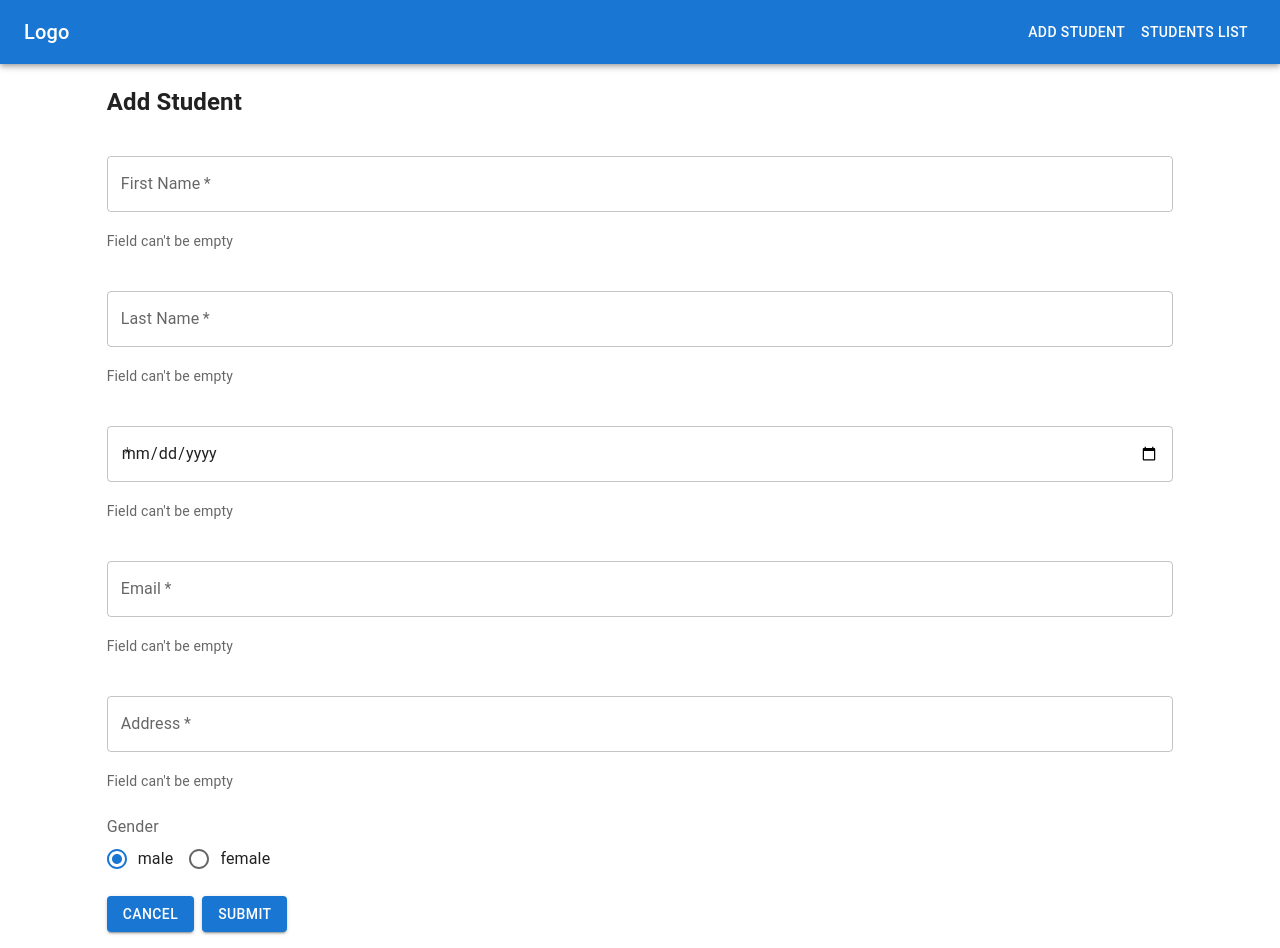
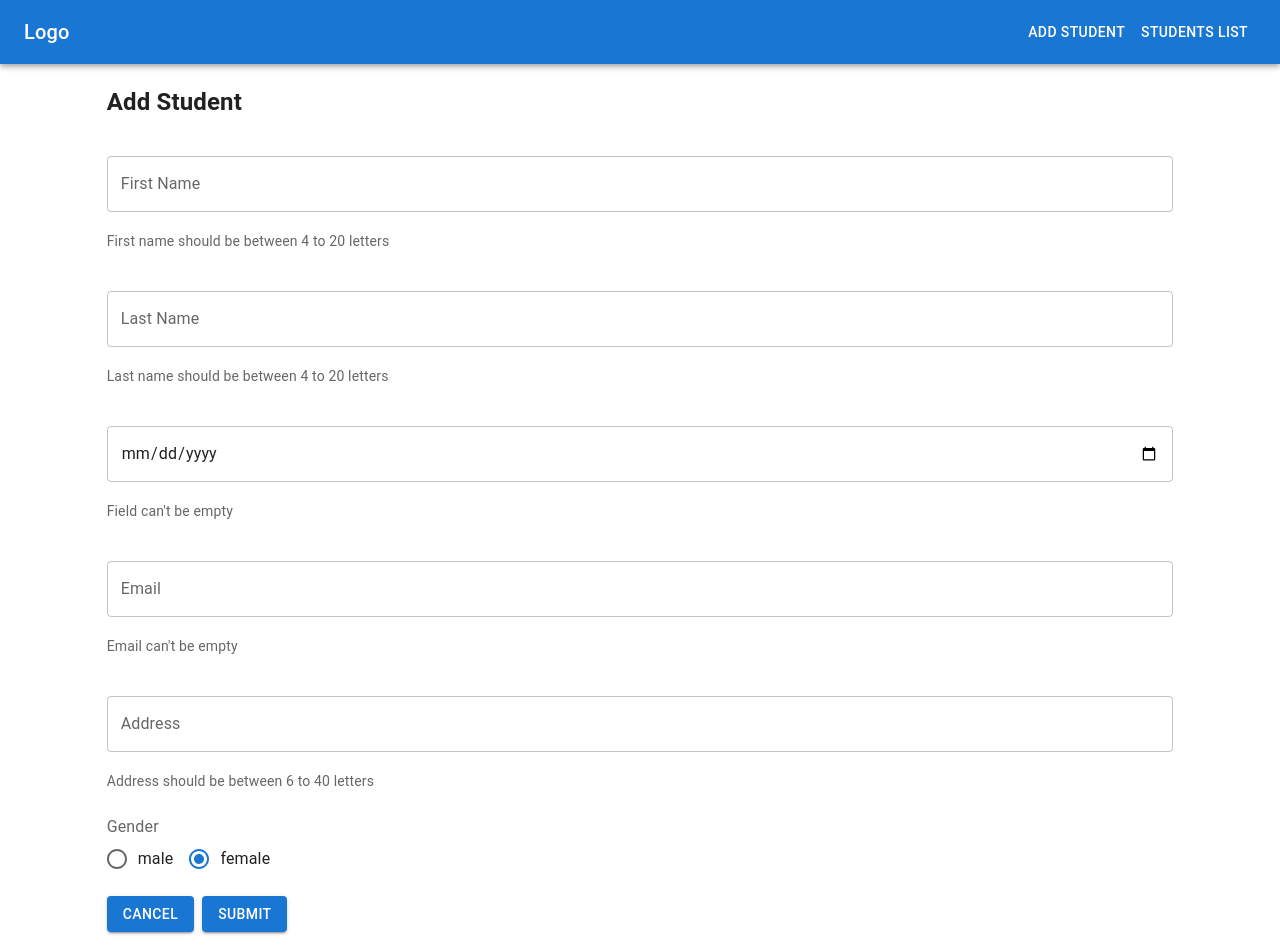
Before and after one commit to EliteArmy/students-frontend, a React (Create React App) app: page /new in a window 1280 px wide. Built offline with nearby package versions, Linux system fonts and the light colour scheme.

Commit message:
adding field validations

```diff
--- a/package.json
+++ b/package.json
@@ -29,6 +29,7 @@
     "redux-thunk": "^2.4.1",
     "reselect": "^4.1.5",
     "typescript": "^4.5.4",
+    "validator": "^13.7.0",
     "web-vitals": "^2.1.2"
   },
   "scripts": {
@@ -57,6 +58,7 @@
   },
   "devDependencies": {
     "@types/redux-logger": "^3.0.9",
-    "@types/redux-saga": "^0.10.5"
+    "@types/redux-saga": "^0.10.5",
+    "@types/validator": "^13.7.1"
   }
 }
--- a/src/components/form-radio/form-radio.component.tsx
+++ b/src/components/form-radio/form-radio.component.tsx
@@ -9,10 +9,12 @@ interface RadioProps {
   radioLabel: string;
   radioName: string;
   onSetRadio: Function;
+  defValue: boolean;
 }
 
 const RadioButtonsGroup = (props: RadioProps) => {
-  const { options, radioLabel, radioName, onSetRadio } = props;
+  const { options, radioLabel, radioName, defValue, onSetRadio } = props;
+
   const handleChange = (event: React.ChangeEvent<HTMLInputElement>) => {
     onSetRadio(event);
   };
@@ -23,9 +25,9 @@ const RadioButtonsGroup = (props: RadioProps) => {
       <RadioGroup
         row
         aria-label={radioName}
-        defaultValue={options[0]?.value}
         name={radioName}
         onChange={handleChange}
+        value={defValue}
       >
         {options.map(option => (
           <FormControlLabel
--- a/src/components/modal/simple-modal.component.tsx
+++ b/src/components/modal/simple-modal.component.tsx
@@ -30,6 +30,7 @@ function SimpleModal(props: SimpleDialogProps) {
 
   const { firstName, lastName, birthDate, email, address, gender } =
     selectedStudent;
+  const formatDate = birthDate.substring(0, 10);
 
   const handleClose = () => {
     onClose();
@@ -52,7 +53,7 @@ function SimpleModal(props: SimpleDialogProps) {
           <ListItemIcon>
             <DateRangeIcon />
           </ListItemIcon>
-          <ListItemText primary={birthDate} />
+          <ListItemText primary={formatDate} />
         </ListItem>
 
         <ListItem>
--- a/src/components/register/register.component.tsx
+++ b/src/components/register/register.component.tsx
@@ -3,19 +3,45 @@ import React, { useState } from 'react';
 import { useDispatch } from 'react-redux';
 import { useNavigate } from 'react-router-dom';
 
+import {
+  MIN_FIRST_NAME_LENGTH,
+  MAX_FIRST_NAME_LENGTH,
+  MIN_LAST_NAME_LENGTH,
+  MAX_LAST_NAME_LENGTH,
+  MIN_ADDRESS_LENGTH,
+  MAX_ADDRESS_LENGTH,
+} from '../../utilities/config';
+
+import {
+  firstNameValidations,
+  lastNameValidations,
+  emailValidations,
+  addressValidations,
+  birthDateValidations,
+} from '../../utilities/validations';
+
+import { Button } from '@mui/material';
+import { Box } from '@mui/material';
+
 import { Student } from '../../interfaces/student';
+
 import { registerStudentStart } from '../../redux/students/student.actions';
 
 import InputField from '../form-input/input-field.component';
 import RadioButtonsGroup from '../form-radio/form-radio.component';
-import { Button } from '@mui/material';
-import { Box } from '@mui/material';
 
 const Register = () => {
   const dispatch = useDispatch();
   const navigate = useNavigate();
 
-  const [displayError, setDisplayError] = useState('');
+  const [displayError, setDisplayError] = useState({
+    firstName: '',
+    lastName: '',
+    birthDate: '',
+    email: '',
+    address: '',
+    gender: '',
+  });
 
   const [student, setStudent] = useState({
     firstName: '',
@@ -26,14 +52,17 @@ const Register = () => {
     gender: false,
   });
 
+  const { firstName, lastName, birthDate, email, address, gender } = student;
+
   const registerStartHandler = (student: Student) =>
     dispatch(registerStudentStart({ student }));
 
-  const { firstName, lastName, birthDate, email, address, gender } = student;
-
   // Send values:
   const handleSubmit = async (event: any) => {
+    try {
       event.preventDefault();
+      resetStatus();
+      validations();
 
       registerStartHandler({
         _id: '',
@@ -46,13 +75,36 @@ const Register = () => {
       });
 
       clearInputs();
+      navigate('/');
+    } catch (error: any) {
+      setDisplayError({ ...displayError, [error.name]: error.message });
+    }
   };
 
   const handleChange = (event: React.ChangeEvent<HTMLInputElement>) => {
+    resetStatus();
     const { name, value } = event.target;
 
-    // dinamic set value
     setStudent({ ...student, [name]: value });
+  };
+
+  const validations = () => {
+    firstNameValidations(student.firstName);
+    lastNameValidations(student.lastName);
+    emailValidations(student.email);
+    addressValidations(student.address);
+    birthDateValidations(student.birthDate);
+  };
+
+  const resetStatus = () => {
+    setDisplayError({
+      firstName: '',
+      lastName: '',
+      birthDate: '',
+      email: '',
+      address: '',
+      gender: '',
+    });
   };
 
   const clearInputs = () => {
@@ -64,7 +116,6 @@ const Register = () => {
       address: '',
       gender: true,
     });
-    navigate('/');
   };
 
   return (
@@ -76,31 +127,35 @@ const Register = () => {
           fieldValue={student.firstName}
           fieldName="firstName"
           fieldPlaceholder="First Name"
-          fieldTextError={displayError}
+          fieldTextError={displayError.firstName}
           onSetFieldName={handleChange}
-          fieldRequired={true}
+          fieldRequired={false}
           type="text"
-          validationText={[`Field can't be empty`]}
+          validationText={[
+            `First name should be between ${MIN_FIRST_NAME_LENGTH} to ${MAX_FIRST_NAME_LENGTH} letters`,
+          ]}
         ></InputField>
 
         <InputField
           fieldValue={student.lastName}
           fieldName="lastName"
           fieldPlaceholder="Last Name"
-          fieldTextError={displayError}
+          fieldTextError={displayError.lastName}
           onSetFieldName={handleChange}
-          fieldRequired={true}
+          fieldRequired={false}
           type="text"
-          validationText={[`Field can't be empty`]}
+          validationText={[
+            `Last name should be between ${MIN_LAST_NAME_LENGTH} to ${MAX_LAST_NAME_LENGTH} letters`,
+          ]}
         ></InputField>
 
         <InputField
           fieldValue={student.birthDate}
           fieldName="birthDate"
           fieldPlaceholder=""
-          fieldTextError={displayError}
+          fieldTextError={displayError.birthDate}
           onSetFieldName={handleChange}
-          fieldRequired={true}
+          fieldRequired={false}
           type="date"
           validationText={[`Field can't be empty`]}
         ></InputField>
@@ -109,22 +164,24 @@ const Register = () => {
           fieldValue={student.email}
           fieldName="email"
           fieldPlaceholder="Email"
-          fieldTextError={displayError}
+          fieldTextError={displayError.email}
           onSetFieldName={handleChange}
-          fieldRequired={true}
+          fieldRequired={false}
           type="text"
-          validationText={[`Field can't be empty`]}
+          validationText={[`Email can't be empty`]}
         ></InputField>
 
         <InputField
           fieldValue={student.address}
           fieldName="address"
           fieldPlaceholder="Address"
-          fieldTextError={displayError}
+          fieldTextError={displayError.address}
           onSetFieldName={handleChange}
-          fieldRequired={true}
+          fieldRequired={false}
           type="text"
-          validationText={[`Field can't be empty`]}
+          validationText={[
+            `Address should be between ${MIN_ADDRESS_LENGTH} to ${MAX_ADDRESS_LENGTH} letters`,
+          ]}
         ></InputField>
 
         <RadioButtonsGroup
@@ -132,6 +189,7 @@ const Register = () => {
             { label: 'male', value: true },
             { label: 'female', value: false },
           ]}
+          defValue={student.gender ?? true}
           radioName={'gender'}
           radioLabel={'Gender'}
           onSetRadio={handleChange}
--- a/src/components/update/update.component.tsx
+++ b/src/components/update/update.component.tsx
@@ -1,9 +1,26 @@
 import React, { useState, useEffect } from 'react';
 
 import { useDispatch } from 'react-redux';
+import { useNavigate } from 'react-router-dom';
 import { useParams } from 'react-router-dom';
 import { useSelector } from 'react-redux';
-import { useNavigate } from 'react-router-dom';
+
+import {
+  MIN_FIRST_NAME_LENGTH,
+  MAX_FIRST_NAME_LENGTH,
+  MIN_LAST_NAME_LENGTH,
+  MAX_LAST_NAME_LENGTH,
+  MIN_ADDRESS_LENGTH,
+  MAX_ADDRESS_LENGTH,
+} from '../../utilities/config';
+
+import {
+  firstNameValidations,
+  lastNameValidations,
+  emailValidations,
+  addressValidations,
+  birthDateValidations,
+} from '../../utilities/validations';
 
 import { Box } from '@mui/material';
 import { Button } from '@mui/material';
@@ -18,10 +35,17 @@ import RadioButtonsGroup from '../form-radio/form-radio.component';
 
 const Update = () => {
   const dispatch = useDispatch();
+  const navigate = useNavigate();
   const { studentId = '' } = useParams();
-  const navigate = useNavigate();
 
-  const [displayError, setDisplayError] = useState('');
+  const [displayError, setDisplayError] = useState({
+    firstName: '',
+    lastName: '',
+    birthDate: '',
+    email: '',
+    address: '',
+    gender: '',
+  });
 
   const [student, setStudent] = useState({
     _id: '',
@@ -40,9 +64,8 @@ const Update = () => {
   }, []);
 
   const getStudentWithId = () => {
-    if (!updateStudent) {
-      return;
-    }
+    if (!updateStudent) return;
+
     const { _id, firstName, lastName, birthDate, email, address, gender } =
       updateStudent;
 
@@ -62,9 +85,13 @@ const Update = () => {
 
   // Send values:
   const handleSubmit = async (event: any) => {
+    try {
       event.preventDefault();
+      resetStatus();
+      validations();
 
-    const { firstName, lastName, birthDate, email, address, gender } = student;
+      const { firstName, lastName, birthDate, email, address, gender } =
+        student;
 
       updateStartHandler({
         _id: studentId,
@@ -78,13 +105,35 @@ const Update = () => {
 
       clearInputs();
       navigate('/');
+    } catch (error: any) {
+      setDisplayError({ ...displayError, [error.name]: error.message });
+    }
   };
 
   const handleChange = (event: React.ChangeEvent<HTMLInputElement>) => {
+    resetStatus();
     const { name, value } = event.target;
 
-    // dinamic set value
     setStudent({ ...student, [name]: value });
+  };
+
+  const validations = () => {
+    firstNameValidations(student.firstName);
+    lastNameValidations(student.lastName);
+    emailValidations(student.email);
+    addressValidations(student.address);
+    birthDateValidations(student.birthDate);
+  };
+
+  const resetStatus = () => {
+    setDisplayError({
+      firstName: '',
+      lastName: '',
+      birthDate: '',
+      email: '',
+      address: '',
+      gender: '',
+    });
   };
 
   const clearInputs = () => {
@@ -101,36 +150,40 @@ const Update = () => {
 
   return (
     <>
-      <h2>Add Student</h2>
+      <h2>Update Student</h2>
 
       <form onSubmit={handleSubmit}>
         <InputField
           fieldValue={student.firstName}
           fieldName="firstName"
           fieldPlaceholder="First Name"
-          fieldTextError={displayError}
+          fieldTextError={displayError.firstName}
           onSetFieldName={handleChange}
           fieldRequired={true}
           type="text"
-          validationText={[`Field can't be empty`]}
+          validationText={[
+            `First name should be between ${MIN_FIRST_NAME_LENGTH} to ${MAX_FIRST_NAME_LENGTH} letters`,
+          ]}
         ></InputField>
 
         <InputField
           fieldValue={student.lastName}
           fieldName="lastName"
           fieldPlaceholder="Last Name"
-          fieldTextError={displayError}
+          fieldTextError={displayError.lastName}
           onSetFieldName={handleChange}
           fieldRequired={true}
           type="text"
-          validationText={[`Field can't be empty`]}
+          validationText={[
+            `Last name should be between ${MIN_LAST_NAME_LENGTH} to ${MAX_LAST_NAME_LENGTH} letters`,
+          ]}
         ></InputField>
 
         <InputField
           fieldValue={student.birthDate}
           fieldName="birthDate"
           fieldPlaceholder=""
-          fieldTextError={displayError}
+          fieldTextError={displayError.birthDate}
           onSetFieldName={handleChange}
           fieldRequired={true}
           type="date"
@@ -141,29 +194,32 @@ const Update = () => {
           fieldValue={student.email}
           fieldName="email"
           fieldPlaceholder="Email"
-          fieldTextError={displayError}
+          fieldTextError={displayError.email}
           onSetFieldName={handleChange}
           fieldRequired={true}
           type="text"
-          validationText={[`Field can't be empty`]}
+          validationText={[`Email can't be empty`]}
         ></InputField>
 
         <InputField
           fieldValue={student.address}
           fieldName="address"
           fieldPlaceholder="Address"
-          fieldTextError={displayError}
+          fieldTextError={displayError.address}
           onSetFieldName={handleChange}
           fieldRequired={true}
           type="text"
-          validationText={[`Field can't be empty`]}
+          validationText={[
+            `Address should be between ${MIN_ADDRESS_LENGTH} to ${MAX_ADDRESS_LENGTH} letters`,
+          ]}
         ></InputField>
 
         <RadioButtonsGroup
           options={[
-            { label: 'male', value: true },
-            { label: 'female', value: false },
+            { label: 'Female', value: false },
+            { label: 'Male', value: true },
           ]}
+          defValue={student.gender ?? true}
           radioName={'gender'}
           radioLabel={'Gender'}
           onSetRadio={handleChange}
--- a/src/pages/homepage/homepage.component.tsx
+++ b/src/pages/homepage/homepage.component.tsx
@@ -1,11 +1,10 @@
-import React from 'react';
 import Grid from '@mui/material/Grid';
 import { Outlet } from 'react-router-dom';
 
 const HomePage = () => {
   return (
-    <Grid container alignItems='center' justifyContent='center'>
-      <Grid item xs={12} sm={10}>
+    <Grid container alignItems="center" justifyContent="center">
+      <Grid item xs={10} sm={10}>
         <Outlet />
       </Grid>
     </Grid>
--- /dev/null
+++ b/src/utilities/config.tsx
@@ -0,0 +1,6 @@
+export const MIN_FIRST_NAME_LENGTH = 4;
+export const MAX_FIRST_NAME_LENGTH = 20;
+export const MIN_LAST_NAME_LENGTH = 4;
+export const MAX_LAST_NAME_LENGTH = 20;
+export const MIN_ADDRESS_LENGTH = 6;
+export const MAX_ADDRESS_LENGTH = 40;
--- /dev/null
+++ b/src/utilities/validations.tsx
@@ -0,0 +1,116 @@
+import isEmpty from 'validator/lib/isEmpty';
+import isLength from 'validator/lib/isLength';
+import isEmail from 'validator/es/lib/isEmail';
+
+import {
+  MIN_FIRST_NAME_LENGTH,
+  MIN_LAST_NAME_LENGTH,
+  MIN_ADDRESS_LENGTH,
+  MAX_FIRST_NAME_LENGTH,
+  MAX_LAST_NAME_LENGTH,
+  MAX_ADDRESS_LENGTH,
+} from './config';
+
+const isValidEmail = (email: string) => {
+  return isEmail(email.trim(), { ignore_max_length: false });
+};
+
+// check if the string has a length of zero.
+export const isFieldEmpty = (stringValue: string) => {
+  return isEmpty(stringValue);
+};
+
+// check if the string's length falls in a range.
+export const isLengthMinMax = (
+  stringValue: string,
+  minVal: number,
+  maxVal: number
+) => {
+  console.log(
+    stringValue,
+    minVal,
+    maxVal,
+    isLength(stringValue, { min: minVal, max: maxVal })
+  );
+  return isLength(stringValue, { min: minVal, max: maxVal });
+};
+
+export const emailValidations = (email: string) => {
+  if (isFieldEmpty(email)) {
+    const error = new Error('Email cannot be empty');
+    error.name = 'email';
+    throw error;
+  }
+
+  if (!isValidEmail(email)) {
+    const error = new Error('Email is not valid');
+    error.name = 'email';
+    throw error;
+  }
+};
+
+export const firstNameValidations = (firstName: string) => {
+  if (isFieldEmpty(firstName)) {
+    const error = new Error('First Name cannot be empty');
+    error.name = 'firstName';
+    throw error;
+  }
+
+  if (
+    !isLengthMinMax(firstName, MIN_FIRST_NAME_LENGTH, MAX_FIRST_NAME_LENGTH)
+  ) {
+    const error = new Error(
+      `First name should be between ${MIN_FIRST_NAME_LENGTH} to ${MAX_FIRST_NAME_LENGTH} letters`
+    );
+    error.name = 'firstName';
+    throw error;
+  }
+};
+
+export const lastNameValidations = (lastName: string) => {
+  if (isFieldEmpty(lastName)) {
+    const error = new Error('Last Name cannot be empty');
+    error.name = 'lastName';
+    throw error;
+  }
+
+  if (!isLengthMinMax(lastName, MIN_LAST_NAME_LENGTH, MAX_LAST_NAME_LENGTH)) {
+    const error = new Error(
+      `Last name should be between ${MIN_LAST_NAME_LENGTH} to ${MAX_LAST_NAME_LENGTH} letters`
+    );
+    error.name = 'lastName';
+    throw error;
+  }
+};
+
+export const addressValidations = (address: string) => {
+  if (isFieldEmpty(address)) {
+    const error = new Error('Address cannot be empty');
+    error.name = 'address';
+    throw error;
+  }
+
+  if (!isLengthMinMax(address, MIN_ADDRESS_LENGTH, MAX_ADDRESS_LENGTH)) {
+    const error = new Error(
+      `Address should be between ${MIN_ADDRESS_LENGTH} to ${MAX_ADDRESS_LENGTH} letters`
+    );
+    error.name = 'address';
+    throw error;
+  }
+};
+
+export const birthDateValidations = (birthDate: string) => {
+  if (isFieldEmpty(birthDate)) {
+    const error = new Error('Birthdate cannot be empty');
+    error.name = 'birthDate';
+    throw error;
+  }
+
+  let timestamp = Date.parse(birthDate);
+
+  if (isNaN(timestamp)) {
+    const error = new Error('Birthdate is not correct');
+    error.name = 'birthDate';
+    throw error;
+  }
+};
```
Also changed, not shown: public/index.html (+2 -28 lines), src/components/header/header.component.tsx (+6 -1 lines), 1 other file (tests, documents, lock files or other folders). Lines whose indentation alone changed are shown as unchanged.
